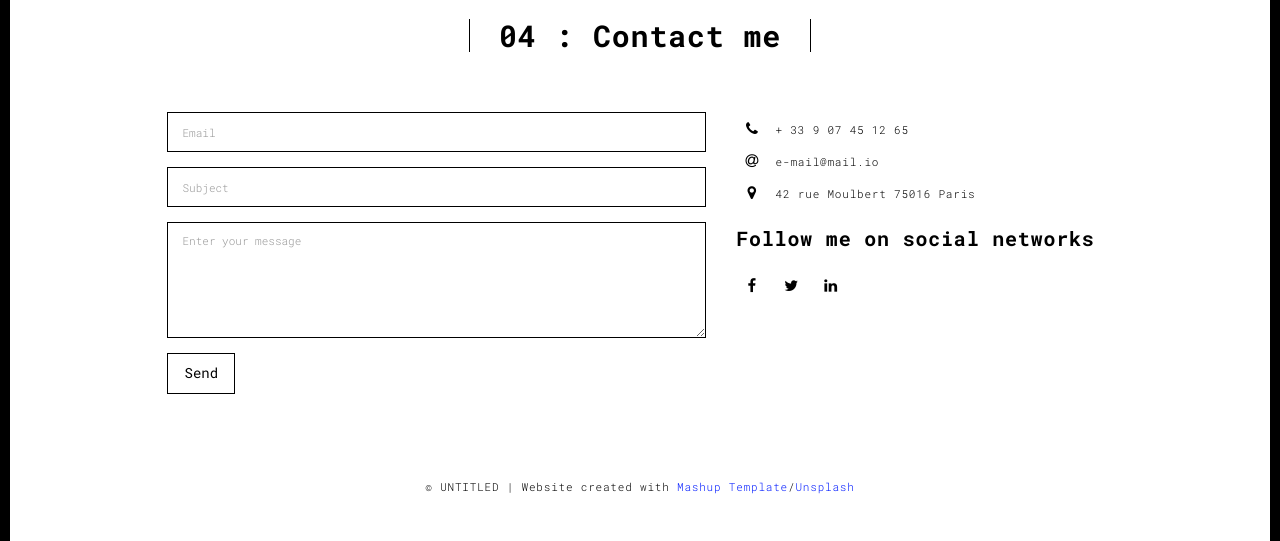
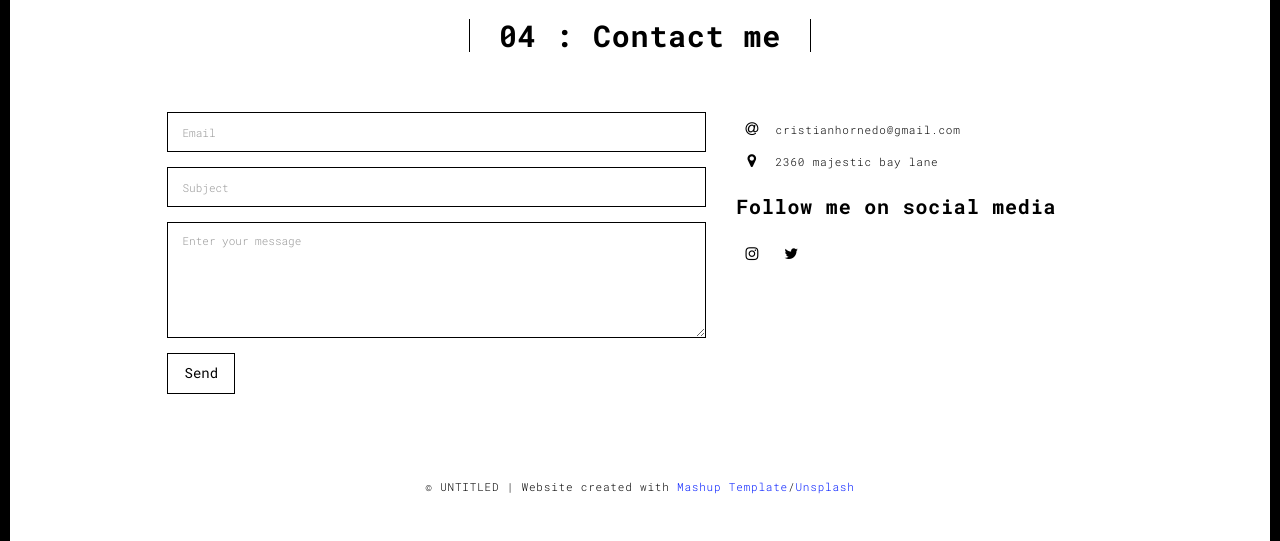
Before and after one commit to Kooki-eByte/portfo, a Flask app: page /contact.html in a window 1280 px wide. Shown: the part 90-631 px from the top of the page. Run offline with Flask 2, Linux system fonts and the light colour scheme; some libraries are stand-ins or nearby versions.

Commit message:
Making some changes to the contact part of my website

```diff
--- a/templates/contact.html
+++ b/templates/contact.html
@@ -77,33 +77,27 @@
                       <ul class="list-unstyled">
                         <li>
                           <span class="fa-icon">
-                            <i class="fa fa-phone" aria-hidden="true"></i>
-                          </span>
-                          + 33 9 07 45 12 65
-                        </li>
-                        <li>
-                          <span class="fa-icon">
                             <i class="fa fa-at" aria-hidden="true"></i>
                           </span>
-                          e-mail@mail.io
+                          cristianhornedo@gmail.com
                         </li>
                         <li>
                           <span class="fa-icon">
                             <i class="fa fa fa-map-marker" aria-hidden="true"></i>
                           </span>
-                          42 rue Moulbert 75016 Paris
+                          2360 majestic bay lane
                         </li>
                       </ul>
-                      <h3>Follow me on social networks</h3>
-                      <a href="http://www.facebook.com" title="" class="fa-icon">
-                        <i class="fa fa-facebook"></i>
+                      <h3>Follow me on social media</h3>
+                      <a href="http://www.instagram.com/kooki.ebyte" title="" class="fa-icon">
+                        <i class="fa fa-instagram"></i>
                       </a>
-                      <a href="http://www.twitter.com" title="" class="fa-icon">
+                      <a href="http://www.twitter.com/HornedoCristian" title="" class="fa-icon">
                         <i class="fa fa-twitter"></i>
                       </a>
-                      <a href="http://www.linkedin.com" title="" class="fa-icon">
+                      <!-- <a href="http://www.linkedin.com" title="" class="fa-icon">
                         <i class="fa fa-linkedin"></i>
-                      </a>
+                      </a> -->
 
                     </div>
                   </div>
```
